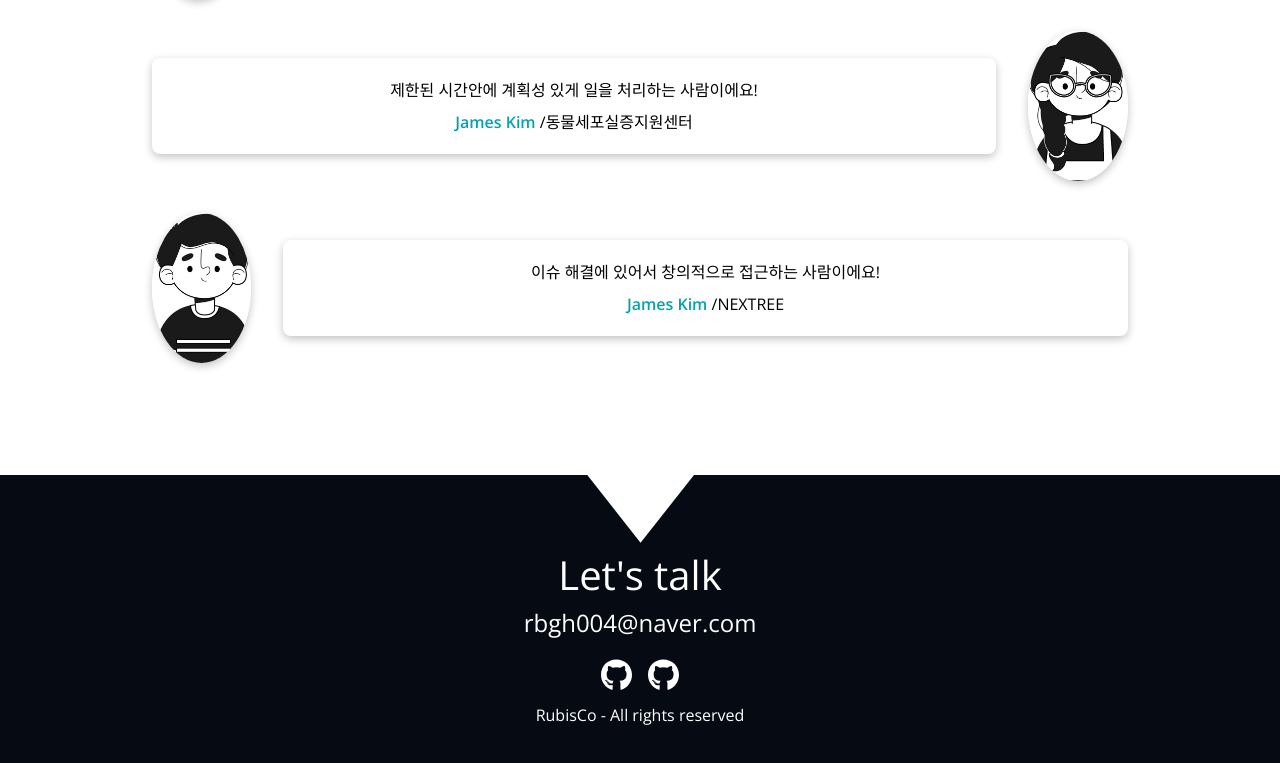
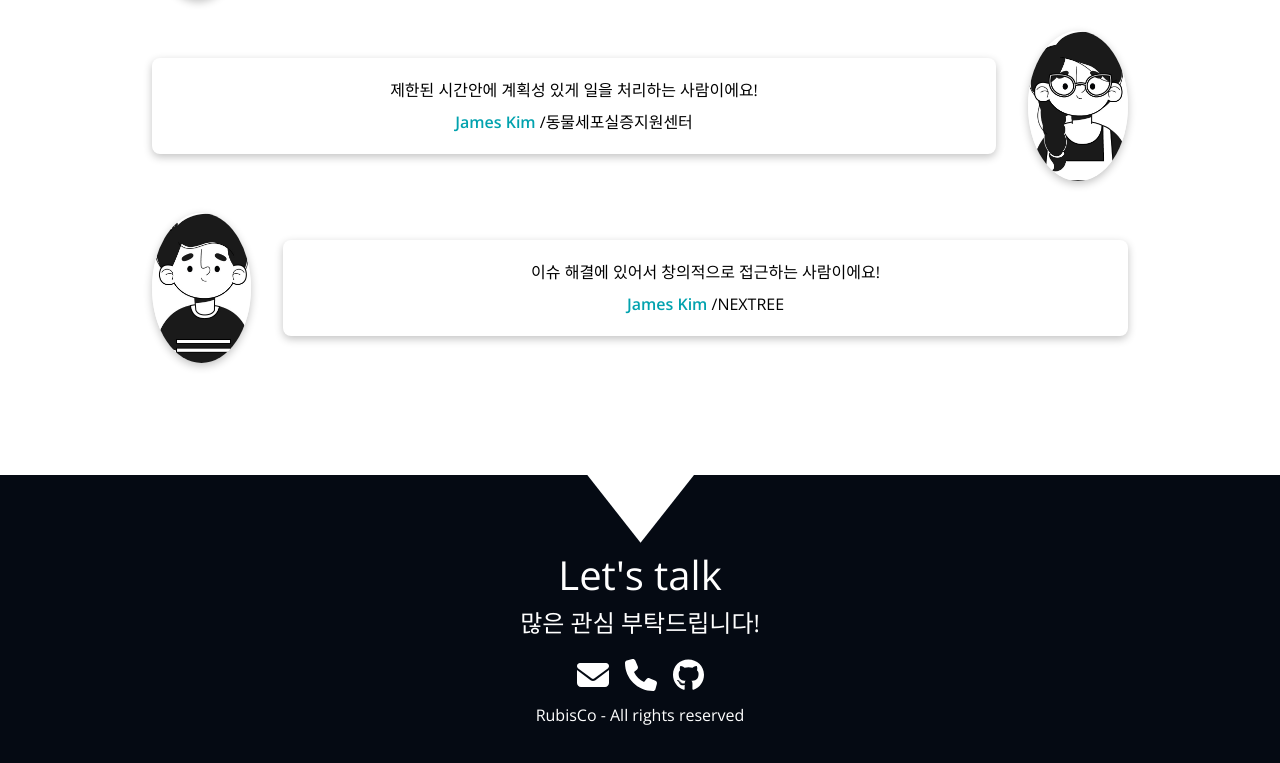
Before and after one commit to WonJun-Yeo/Portfolio, a React (Create React App) app: page / in a window 1280 px wide. Shown: the part 3318-4081 px from the top of the page. Built offline with nearby package versions, Linux system fonts and the light colour scheme.

Commit message:
add content to contact

```diff
--- a/src/components/footer/Contact.jsx
+++ b/src/components/footer/Contact.jsx
@@ -2,16 +2,22 @@ import React from 'react';
 import '../../styles/footer/contact.css'
 import {FontAwesomeIcon} from "@fortawesome/react-fontawesome";
 import {faGithub} from "@fortawesome/free-brands-svg-icons";
+import {faEnvelope, faPhone} from "@fortawesome/free-solid-svg-icons";
 
 const Contact = () => {
   return (
       <>
         <h2 className={'contact_title'}>Let&#39;s talk</h2>
-        <p className={'contact_description'}>rbgh004@naver.com</p>
+        <p className={'contact_description'}>많은 관심 부탁드립니다!</p>
         <ul className={'contact_links'}>
           <li>
-            <a href="https://github.com/WonJun-Yeo" title={`WonJun's github link`} target={'_blank'} className={'contact_link'}>
-              <FontAwesomeIcon icon={faGithub} />
+            <a href="mailto:rbgh004@naver.com" title={`send email to WonJun`} target={'_blank'} className={'contact_link'}>
+              <FontAwesomeIcon icon={faEnvelope} />
+            </a>
+          </li>
+          <li>
+            <a href="tel:010-9033-6633" title={`call WonJun`} target={'_blank'} className={'contact_link'}>
+              <FontAwesomeIcon icon={faPhone} />
             </a>
           </li>
           <li>
```
